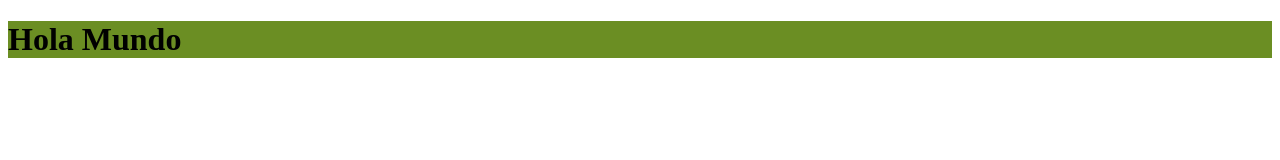
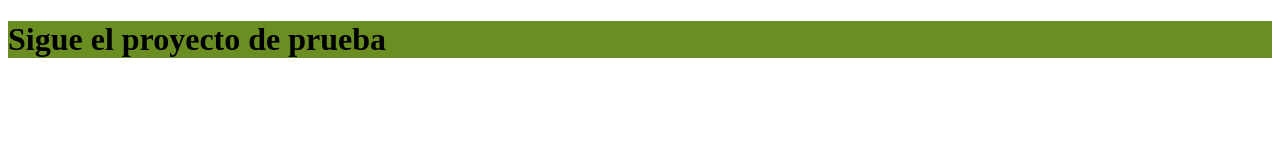
Before and after one commit to federicopacheco1985/cursada-coder-js, a plain HTML site: page index.html in a window 1280 px wide. Drawn offline with Linux system fonts and the light colour scheme.

Commit message:
Segundo commit

```diff
--- a/index.html
+++ b/index.html
@@ -8,6 +8,6 @@
     <script src="./js/script.js"></script>
 </head>
 <body>
-    <h1>Hola Mundo</h1>
+    <h1>Sigue el proyecto de prueba</h1>
 </body>
 </html>
```
